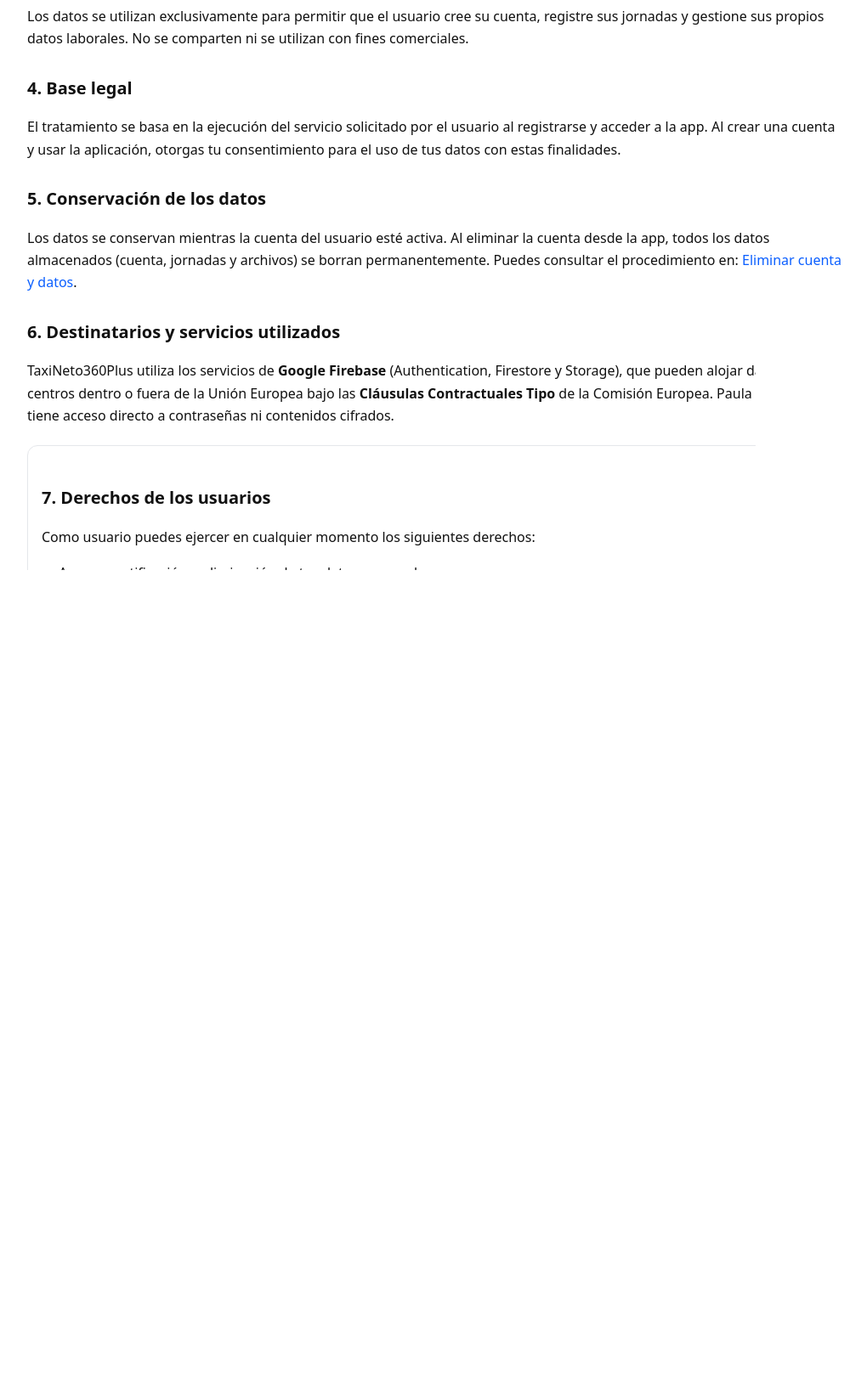
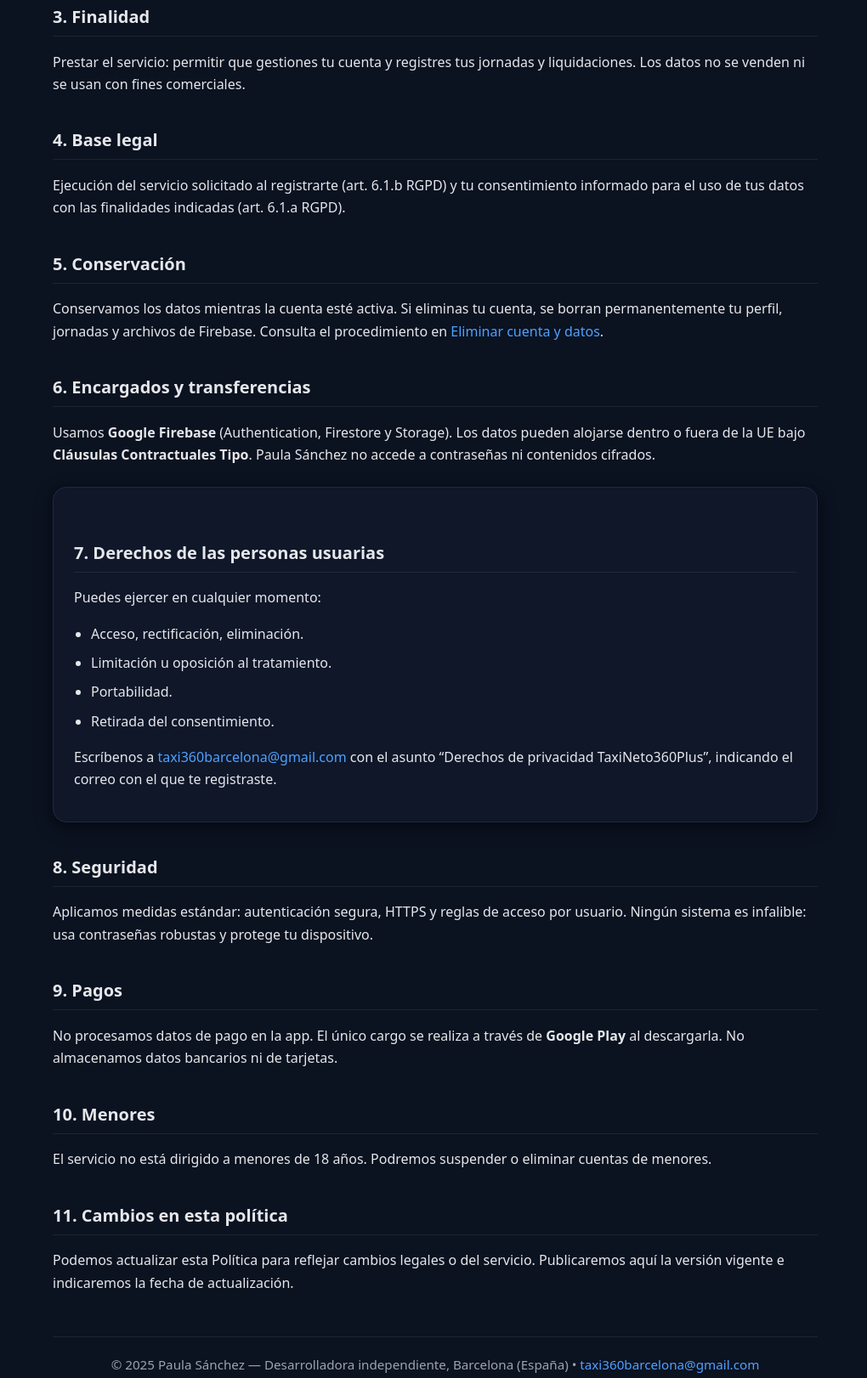
Before and after one commit to pau111000/taxineto360Plus-web, a plain HTML site: page docs/privacidad-taxineto360plus.html in a window 1280 px wide. Shown: the part 600-2222 px from the top of the page at 85% size, without its empty margins (128-1148 px from the left). Before the commit the page ends 2105 px from the top, so only its background shows below. Drawn offline with Linux system fonts and the light colour scheme.

Commit message:
Update privacidad-taxineto360plus.html

```diff
--- a/docs/privacidad-taxineto360plus.html
+++ b/docs/privacidad-taxineto360plus.html
@@ -4,30 +4,43 @@
   <meta charset="utf-8" />
   <title>Política de Privacidad — TaxiNeto360Plus</title>
   <meta name="viewport" content="width=device-width, initial-scale=1" />
-  <meta name="description" content="Política de Privacidad de TaxiNeto360Plus: tratamiento de datos, base legal, derechos del usuario y contacto." />
+  <meta name="description" content="Política de Privacidad de TaxiNeto360Plus: qué datos tratamos, con qué finalidad, base legal, conservación, derechos y contacto." />
   <meta name="robots" content="noindex" />
   <style>
-    :root { --fg:#111; --muted:#6b7280; --link:#0b5fff }
-    body {
-      font-family: system-ui, -apple-system, Segoe UI, Roboto, Ubuntu, Cantarell, Helvetica, Arial, sans-serif;
-      color: var(--fg);
-      max-width: 960px;
-      margin: 40px auto;
-      padding: 0 16px;
-      line-height: 1.65;
-      background: #fff;
+    :root{
+      --bg:#0b1220;
+      --fg:#e5e7eb;
+      --muted:#9aa4b2;
+      --accent:#4ea1ff;
+      --border:#1f2a44;
+      --card:#0f1729;
+      --radius:16px;
+      --shadow:0 6px 22px rgba(0,0,0,.35), 0 2px 6px rgba(0,0,0,.25);
     }
-    h1 { margin: 0 0 4px 0; font-size: 1.8rem }
-    h2 { margin-top: 28px; font-size: 1.25rem }
-    section { margin: 22px 0 }
-    a { color: var(--link); text-decoration: none }
-    a:hover { text-decoration: underline }
-    ul { padding-left: 20px }
-    .meta { color: var(--muted); margin-bottom: 24px }
-    .card { background:#fff; border:1px solid #e5e7eb; border-radius:12px; padding:16px }
+
+    body{
+      font-family:system-ui,-apple-system,Segoe UI,Roboto,Ubuntu,Cantarell,Helvetica,Arial,sans-serif;
+      margin:0;
+      background:var(--bg);
+      color:var(--fg);
+      line-height:1.65;
+    }
+
+    .wrap{max-width:900px;margin:50px auto;padding:0 20px;}
+    h1{font-size:clamp(1.6rem,3vw,2.3rem);margin:0 0 10px 0;}
+    h2{font-size:1.25rem;margin-top:36px;border-bottom:1px solid rgba(255,255,255,.08);padding-bottom:6px;}
+    p{margin:12px 0;}
+    ul{padding-left:20px;}
+    li{margin-bottom:8px;}
+    a{color:var(--accent);text-decoration:none;}
+    a:hover{text-decoration:underline;}
+    .meta{color:var(--muted);margin-bottom:28px;}
+    .card{background:var(--card);border:1px solid var(--border);border-radius:var(--radius);box-shadow:var(--shadow);padding:24px;margin:24px 0;}
+    footer{margin-top:50px;padding-top:20px;border-top:1px solid rgba(255,255,255,.08);text-align:center;color:var(--muted);font-size:.95rem;}
   </style>
 </head>
 <body>
+  <main class="wrap">
     <header>
       <h1>Política de Privacidad</h1>
       <p class="meta">
@@ -39,118 +52,107 @@
     <section>
       <h2>1. Responsable del tratamiento</h2>
       <p>
-      El responsable del tratamiento de los datos personales es
-      <strong>Paula Sánchez</strong>, desarrolladora independiente y creadora de la app
+        La responsable del tratamiento es <strong>Paula Sánchez</strong>, desarrolladora independiente y creadora de
         <strong>TaxiNeto360Plus</strong>, con residencia en Barcelona (España).
-      Puedes contactar escribiendo a:
-      <a href="mailto:taxi360barcelona@gmail.com">taxi360barcelona@gmail.com</a>.
+        Contacto: <a href="mailto:taxi360barcelona@gmail.com">taxi360barcelona@gmail.com</a>.
       </p>
     </section>
 
     <section>
       <h2>2. Datos personales tratados</h2>
-    <p>La aplicación gestiona únicamente los datos mínimos necesarios para su funcionamiento:</p>
+      <p>La app gestiona únicamente los datos mínimos necesarios para funcionar:</p>
       <ul>
-      <li><strong>Datos de cuenta:</strong> correo electrónico y contraseña, administrados por Firebase Authentication.</li>
-      <li><strong>Datos de uso:</strong> registros de jornadas, importes, propinas, porcentajes y notas, almacenados en Cloud Firestore.</li>
-      <li><strong>Adjuntos:</strong> imágenes de cierres o tickets, guardados en Firebase Storage.</li>
+        <li><strong>Cuenta:</strong> correo y contraseña (Firebase Authentication).</li>
+        <li><strong>Uso de la app:</strong> jornadas, importes, propinas, porcentajes, notas (Cloud Firestore).</li>
+        <li><strong>Adjuntos:</strong> imágenes de cierres/tickets (Firebase Storage).</li>
       </ul>
       <p>
-      La app no recopila información de ubicación, contactos, micrófono, cámara frontal ni ningún otro dato personal adicional.
-      No se usan herramientas de analítica, publicidad o seguimiento de comportamiento.
+        <strong>No</strong> recopilamos ubicación, contactos, ni identificadores publicitarios.
+        <strong>No</strong> usamos analítica, rastreadores ni anuncios.
       </p>
     </section>
 
     <section>
-    <h2>3. Finalidad del tratamiento</h2>
+      <h2>3. Finalidad</h2>
       <p>
-      Los datos se utilizan exclusivamente para permitir que el usuario cree su cuenta, registre sus jornadas y gestione sus propios datos laborales.
-      No se comparten ni se utilizan con fines comerciales.
+        Prestar el servicio: permitir que gestiones tu cuenta y registres tus jornadas y liquidaciones.
+        Los datos no se venden ni se usan con fines comerciales.
       </p>
     </section>
 
     <section>
       <h2>4. Base legal</h2>
       <p>
-      El tratamiento se basa en la ejecución del servicio solicitado por el usuario al registrarse y acceder a la app.
-      Al crear una cuenta y usar la aplicación, otorgas tu consentimiento para el uso de tus datos con estas finalidades.
+        Ejecución del servicio solicitado al registrarte (art. 6.1.b RGPD) y tu consentimiento informado
+        para el uso de tus datos con las finalidades indicadas (art. 6.1.a RGPD).
       </p>
     </section>
 
     <section>
-    <h2>5. Conservación de los datos</h2>
+      <h2>5. Conservación</h2>
       <p>
-      Los datos se conservan mientras la cuenta del usuario esté activa.
-      Al eliminar la cuenta desde la app, todos los datos almacenados (cuenta, jornadas y archivos) se borran permanentemente.
-      Puedes consultar el procedimiento en:
-      <a href="eliminar-cuenta-taxineto360plus.html">Eliminar cuenta y datos</a>.
+        Conservamos los datos mientras la cuenta esté activa.
+        Si eliminas tu cuenta, se borran permanentemente tu perfil, jornadas y archivos de Firebase.
+        Consulta el procedimiento en <a href="eliminar-cuenta-taxineto360plus.html">Eliminar cuenta y datos</a>.
       </p>
     </section>
 
     <section>
-    <h2>6. Destinatarios y servicios utilizados</h2>
+      <h2>6. Encargados y transferencias</h2>
       <p>
-      TaxiNeto360Plus utiliza los servicios de <strong>Google Firebase</strong> (Authentication, Firestore y Storage),
-      que pueden alojar datos en centros dentro o fuera de la Unión Europea bajo las
-      <strong>Cláusulas Contractuales Tipo</strong> de la Comisión Europea.
-      Paula Sánchez no tiene acceso directo a contraseñas ni contenidos cifrados.
+        Usamos <strong>Google Firebase</strong> (Authentication, Firestore y Storage). Los datos pueden alojarse dentro o fuera de la UE bajo
+        <strong>Cláusulas Contractuales Tipo</strong>. Paula Sánchez no accede a contraseñas ni contenidos cifrados.
       </p>
     </section>
 
     <section class="card">
-    <h2>7. Derechos de los usuarios</h2>
-    <p>Como usuario puedes ejercer en cualquier momento los siguientes derechos:</p>
+      <h2>7. Derechos de las personas usuarias</h2>
+      <p>Puedes ejercer en cualquier momento:</p>
       <ul>
-      <li>Acceso, rectificación o eliminación de tus datos personales.</li>
+        <li>Acceso, rectificación, eliminación.</li>
         <li>Limitación u oposición al tratamiento.</li>
-      <li>Portabilidad de tus datos.</li>
-      <li>Retirar tu consentimiento sin afectar la licitud previa del tratamiento.</li>
+        <li>Portabilidad.</li>
+        <li>Retirada del consentimiento.</li>
       </ul>
       <p>
-      Para ejercer estos derechos, escribe un correo a
-      <a href="mailto:taxi360barcelona@gmail.com">taxi360barcelona@gmail.com</a>
-      con el asunto “Derechos de privacidad TaxiNeto360Plus” e indicando tu dirección de correo registrada en la app.
+        Escríbenos a <a href="mailto:taxi360barcelona@gmail.com">taxi360barcelona@gmail.com</a> con el asunto
+        “Derechos de privacidad TaxiNeto360Plus”, indicando el correo con el que te registraste.
       </p>
     </section>
 
     <section>
-    <h2>8. Seguridad de la información</h2>
+      <h2>8. Seguridad</h2>
       <p>
-      Se aplican medidas de seguridad estándar del sector: autenticación segura, conexiones cifradas (HTTPS)
-      y reglas de acceso personalizadas por usuario.
-      No obstante, ningún sistema es totalmente infalible, por lo que se recomienda usar contraseñas seguras y mantener el dispositivo protegido.
+        Aplicamos medidas estándar: autenticación segura, HTTPS y reglas de acceso por usuario.
+        Ningún sistema es infalible: usa contraseñas robustas y protege tu dispositivo.
       </p>
     </section>
 
     <section>
-    <h2>9. Pagos y compras</h2>
+      <h2>9. Pagos</h2>
       <p>
-      TaxiNeto360Plus no gestiona datos de pago dentro de la app.
-      El único pago se realiza a través de <strong>Google Play</strong> al momento de la descarga,
-      bajo las políticas de compra y reembolso de Google.
-      No se almacenan ni procesan datos bancarios o de tarjetas.
+        No procesamos datos de pago en la app. El único cargo se realiza a través de <strong>Google Play</strong>
+        al descargarla. No almacenamos datos bancarios ni de tarjetas.
       </p>
     </section>
 
     <section>
-    <h2>10. Menores de edad</h2>
-    <p>
-      La aplicación no está destinada a menores de 18 años.
-      Si se detecta una cuenta creada por un menor, se podrá suspender o eliminar.
-    </p>
+      <h2>10. Menores</h2>
+      <p>El servicio no está dirigido a menores de 18 años. Podremos suspender o eliminar cuentas de menores.</p>
     </section>
 
     <section>
       <h2>11. Cambios en esta política</h2>
       <p>
-      Esta Política de Privacidad podrá actualizarse periódicamente.
-      Las modificaciones se publicarán en esta página, indicando la fecha de la última actualización.
+        Podemos actualizar esta Política para reflejar cambios legales o del servicio. Publicaremos aquí la versión vigente
+        e indicaremos la fecha de actualización.
       </p>
     </section>
 
-  <footer class="meta">
-    © 2025 Paula Sánchez — Desarrolladora independiente, Barcelona (España).
-    Contacto: <a href="mailto:taxi360barcelona@gmail.com">taxi360barcelona@gmail.com</a>
+    <footer>
+      © 2025 Paula Sánchez — Desarrolladora independiente, Barcelona (España) •
+      <a href="mailto:taxi360barcelona@gmail.com">taxi360barcelona@gmail.com</a>
     </footer>
+  </main>
 </body>
 </html>
```
Lines whose indentation alone changed are shown as unchanged.
